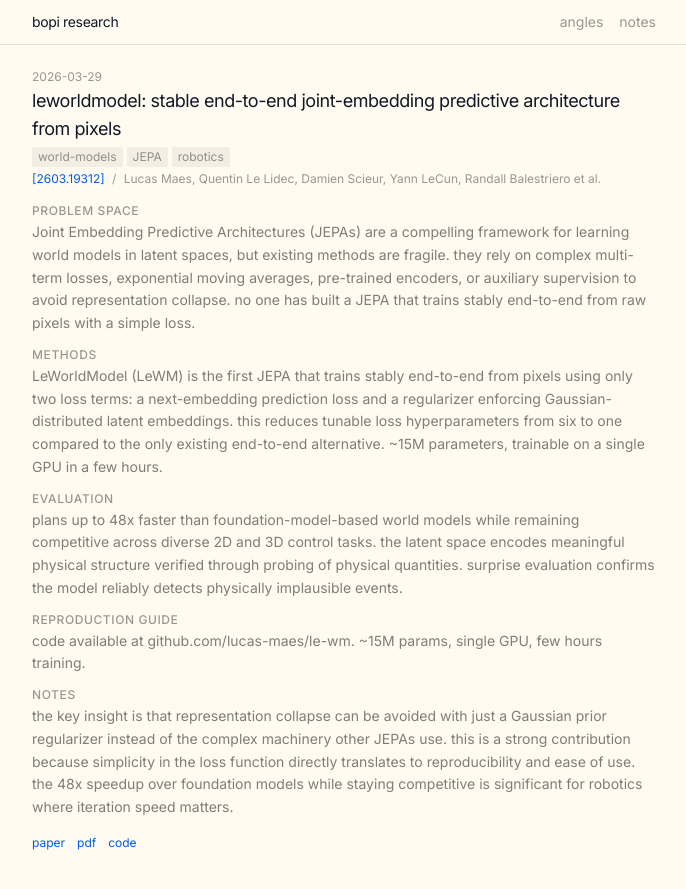
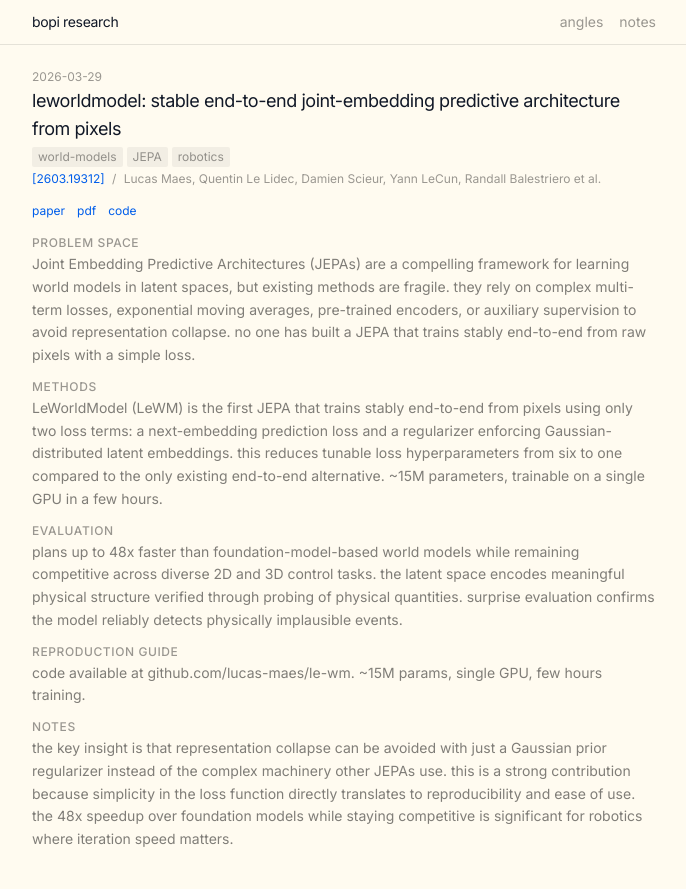
Before and after one commit to bopi-bot/bopi-research, a Jekyll site: the page built from _digests/2603.19312.md, in a window 1280 px wide. Shown: the top 889 px of the page, without its empty margins (296-982 px from the left). Built offline with Jekyll 4.4.1, drawn with Linux system fonts in a browser that asks for light colours; nearby versions of some CDN libraries.

Commit message:
move paper/pdf/code links under authors, remove from bottom

```diff
--- a/_layouts/digest.html
+++ b/_layouts/digest.html
@@ -18,6 +18,12 @@ layout: default
     <span class="mx-1">/</span>
     {{ page.authors | limit: 4 | join: ', ' }}{% if page.authors.size > 4 %} et al.{% endif %}
   </p>
+
+  <div class="flex gap-3 mb-4">
+    <a href="{{ page.abs }}" class="text-xs text-bolt hover:opacity-70 transition-opacity">paper</a>
+    <a href="{{ page.pdf }}" class="text-xs text-bolt hover:opacity-70 transition-opacity">pdf</a>
+    {% if page.code %}<a href="{{ page.code }}" class="text-xs text-bolt hover:opacity-70 transition-opacity">code</a>{% endif %}
+  </div>
 
   <div class="space-y-3 mb-4">
     <div>
@@ -42,9 +48,4 @@ layout: default
     </div>
   </div>
 
-  <div class="flex gap-3">
-    <a href="{{ page.abs }}" class="text-xs text-bolt hover:opacity-70 transition-opacity">paper</a>
-    <a href="{{ page.pdf }}" class="text-xs text-bolt hover:opacity-70 transition-opacity">pdf</a>
-    {% if page.code %}<a href="{{ page.code }}" class="text-xs text-bolt hover:opacity-70 transition-opacity">code</a>{% endif %}
-  </div>
 </article>
```
